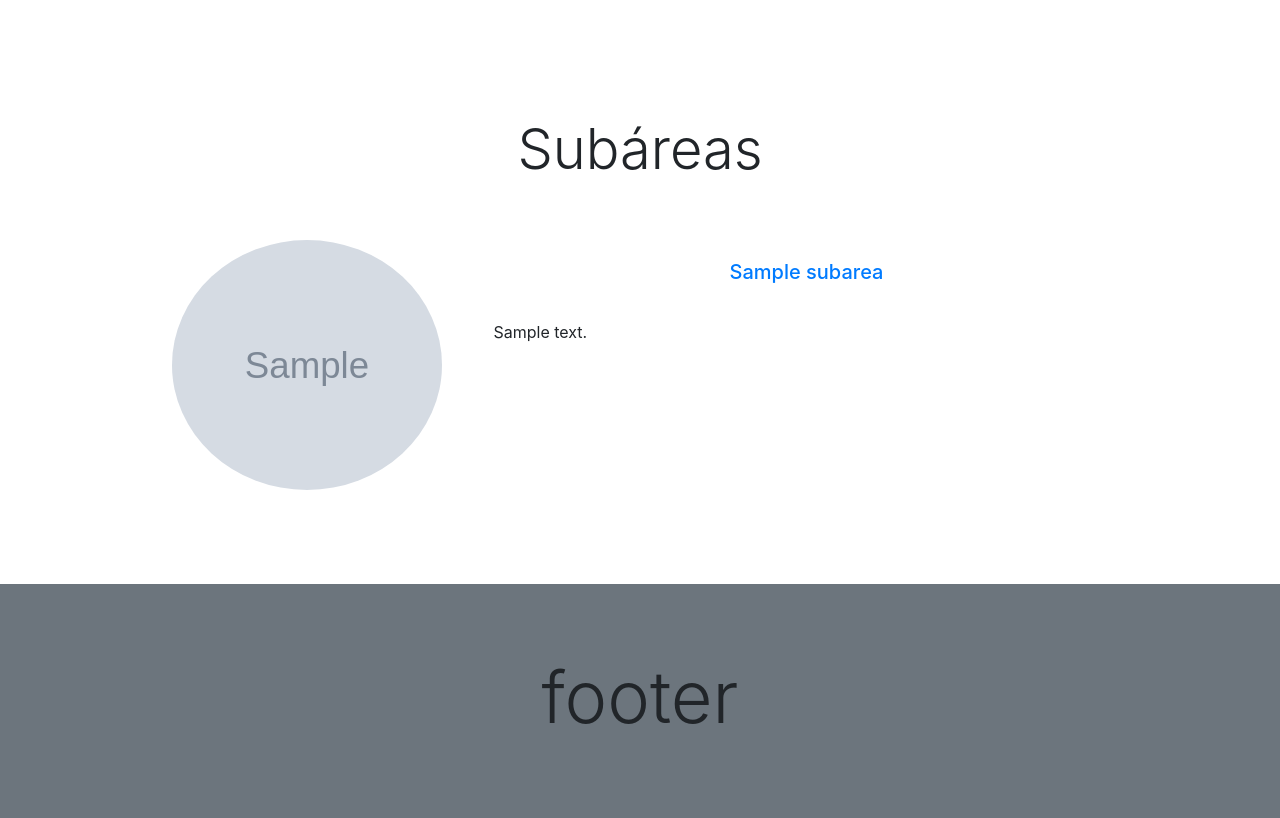
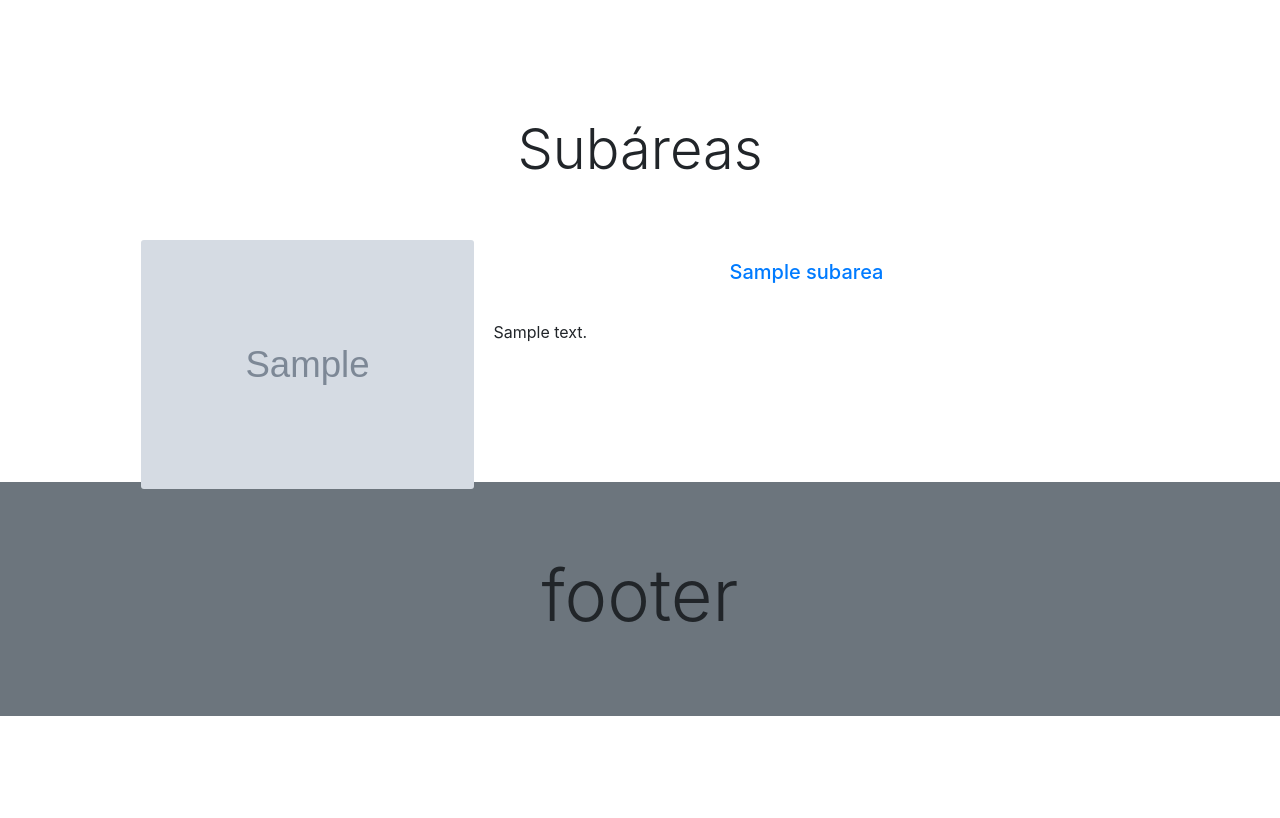
Before and after one commit to juliafds/Decision, a PHP site: page /areas.php?id=1 in a window 1280 px wide. Shown: the part 638-1456 px from the top of the page. After the commit the page ends 1354 px from the top, so only its background shows below. Run offline with PHP 8.4, Linux system fonts and the light colour scheme; tables that the repository leaves empty or names only in its code hold one stand-in row (values such as "Sample post"); grey boxes marked "Sample" are stand-in pictures.

Commit message:
Update areas.php

```diff
--- a/areas.php
+++ b/areas.php
@@ -108,7 +108,7 @@ for($j = 0; $j < $rows; ++$j){
 <center><div class="row card mb-3 my-4 border-0" style="max-width: 90%">
       <div class="row no-gutters">
         <div class="col-md-4">
-          <img src="$imagem" class="card-img rounded-circle" alt="oioioi" style="width:270px; height:250px">
+          <img src="$imagem" class="card-img " alt="oioioi">
         </div>
         <div class="col-md-8">
           <div class="card-body">
```
